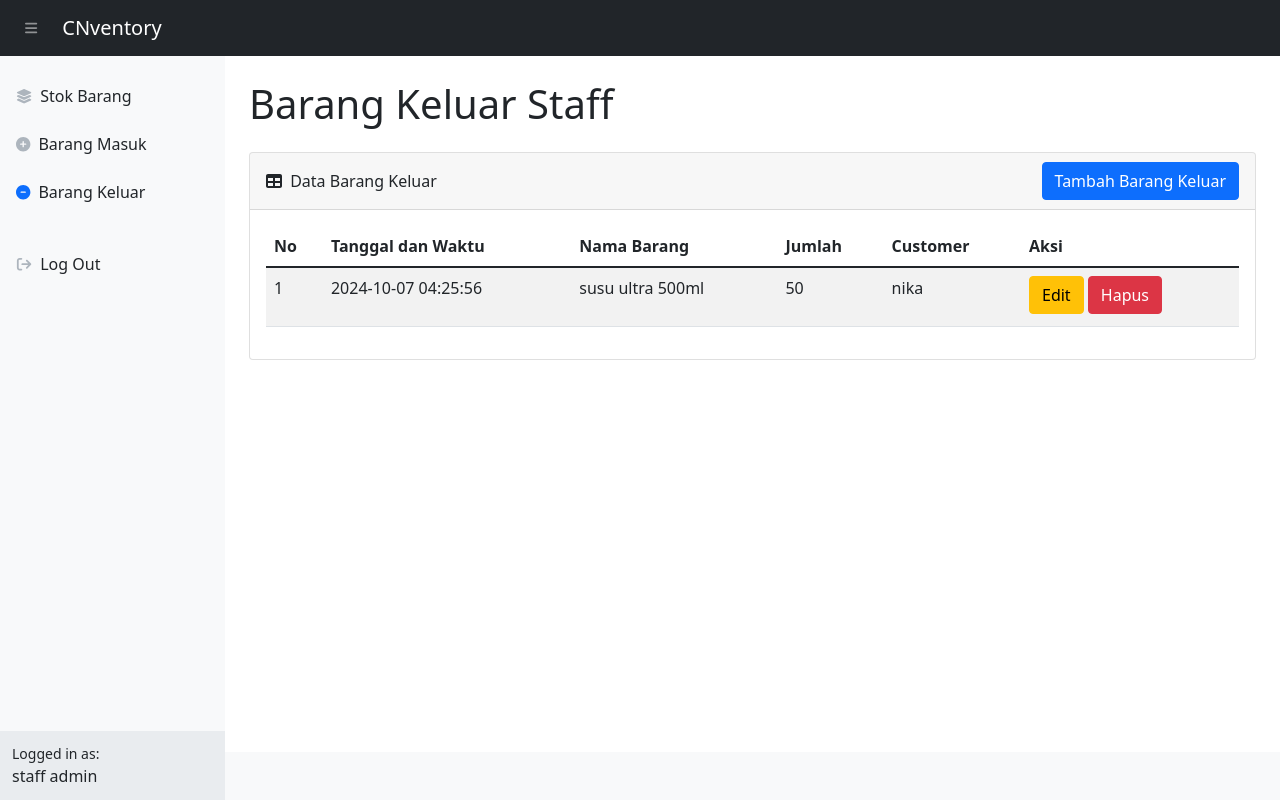
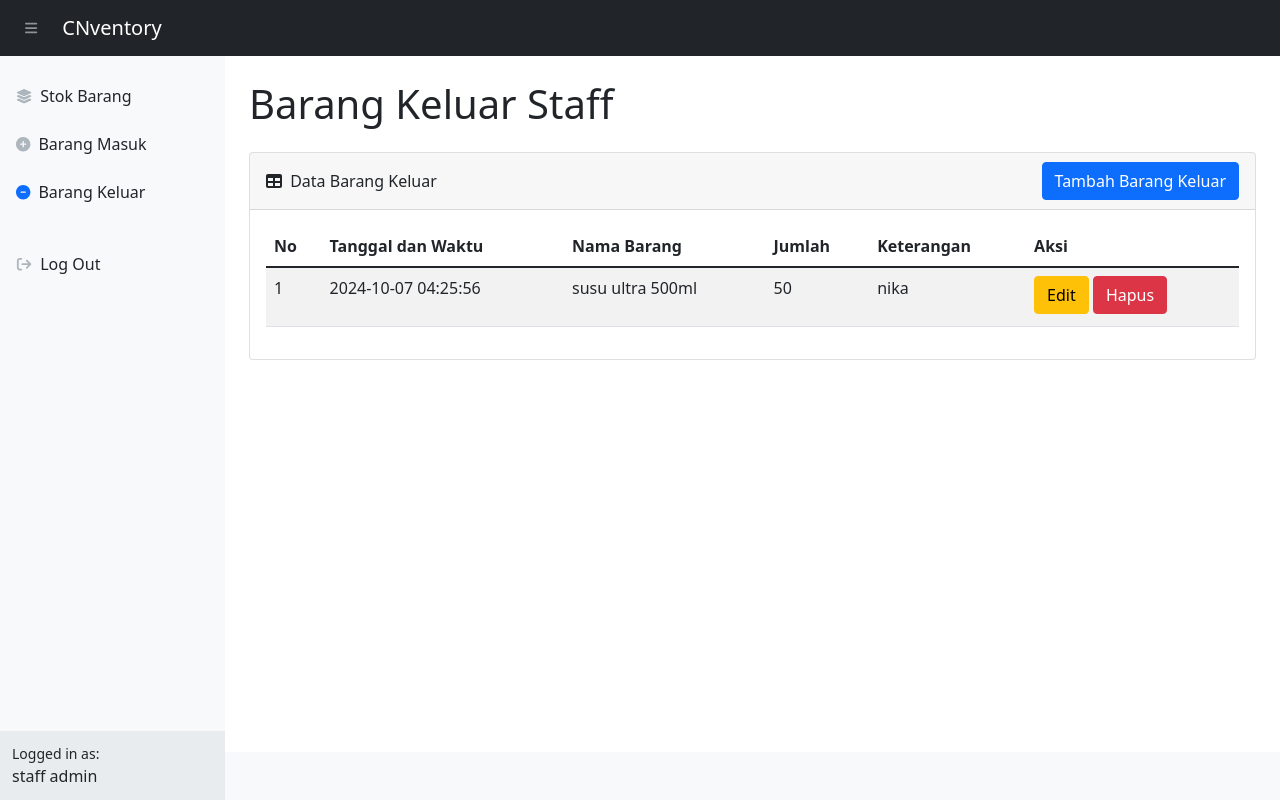
Before and after one commit to Ridwanyoku/cninventory, a PHP site: page /staff/barang_keluar.php in a window 1280 px wide. Run offline with PHP 8.4, Linux system fonts and the light colour scheme; a user stored in the database is signed in; data comes from the database, SQL or seed files in the repository; some libraries are stand-ins or nearby versions.

Commit message:
Update barang_keluar.php mengubah customer menjadi keterangan

```diff
--- a/staff/barang_keluar.php
+++ b/staff/barang_keluar.php
@@ -56,7 +56,7 @@ require 'get_barang_keluar.php';
                                             <th>Tanggal dan Waktu</th>
                                             <th>Nama Barang</th>
                                             <th>Jumlah</th>
-                                            <th>Customer</th>
+                                            <th>Keterangan</th>
                                             <th>Aksi</th>
                                         </tr>
                                     </thead>
@@ -94,7 +94,7 @@ require 'get_barang_keluar.php';
                                                                 <input type="hidden" name="idkeluar" value="<?php echo $item['idkeluar']; ?>">
                                                                 <label class="mb-1">Jumlah barang :</label>
                                                                 <input type="text" name="qty" value="<?php echo $item['qty']; ?>" min="1" class="form-control mb-3" required />
-                                                                <label class="mb-1">Penerima :</label>
+                                                                <label class="mb-1">Keterangan :</label>
                                                                 <input type="text" name="penerima" value="<?php echo $item['penerima']; ?>" class="form-control mb-3" required />
                                                             </div>
                                                             <div class="modal-footer">
@@ -154,7 +154,7 @@ require 'get_barang_keluar.php';
                                 <?php endforeach ?>
                             </select>
                             <input type="number" name="qty" placeholder="Jumlah barang" min="1" class="form-control mb-3" required />
-                            <input type="text" name="penerima" placeholder="Customer" class="form-control mb-3" required />
+                            <input type="text" name="penerima" placeholder="Keterangan" class="form-control mb-3" required />
                         </div>
                         <div class="modal-footer">
                             <button type="submit" class="btn btn-primary">Tambah</button>
```
